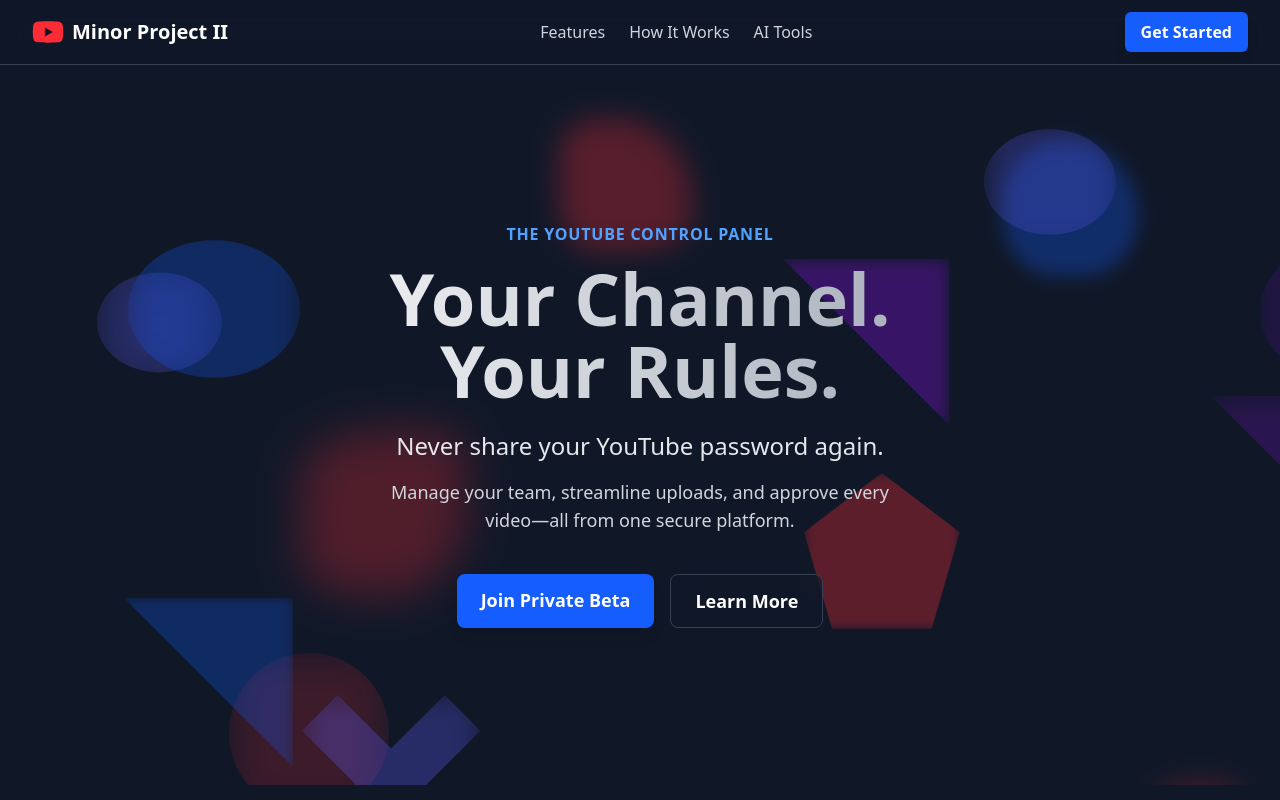
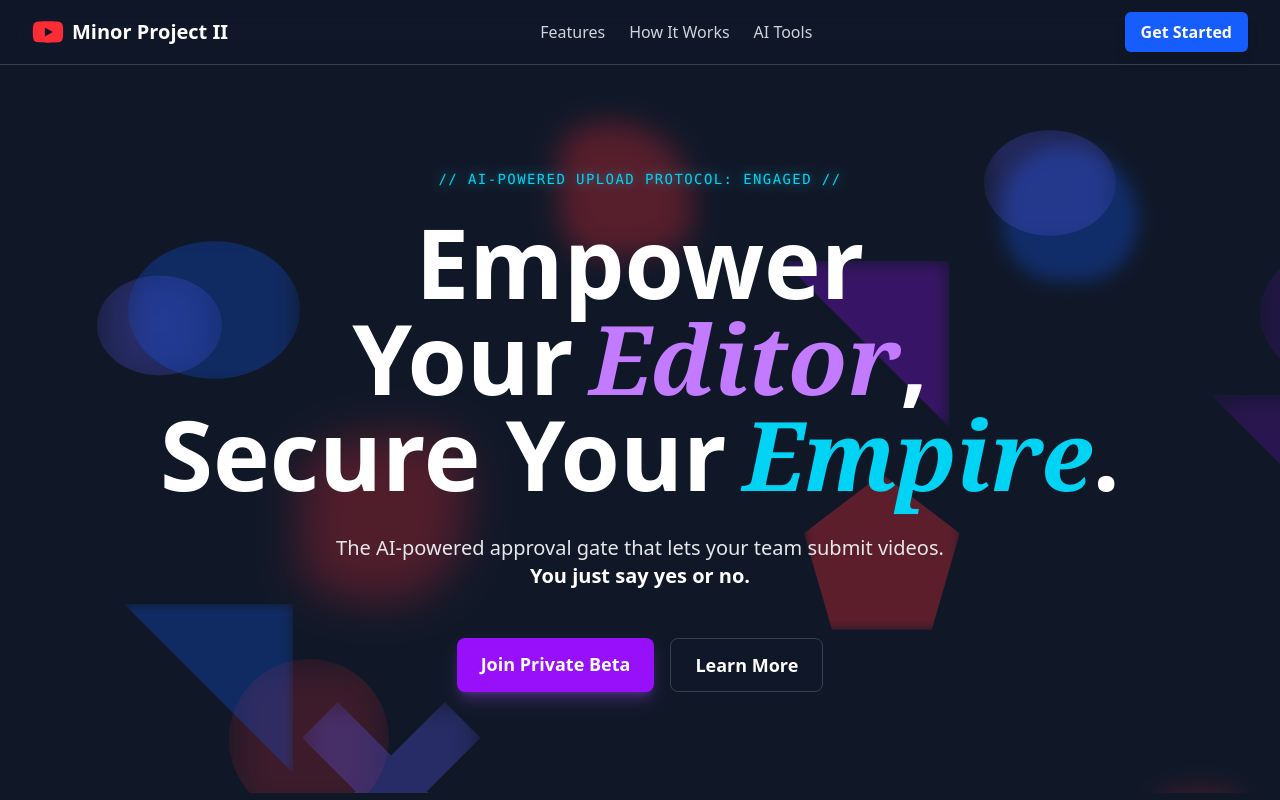
Before and after one commit to Yash-Patel-42/Minor_II, a React (Vite) app in the folder Frontend/: page / in a window 1280 px wide. Shown: the top 800 px of the page. Built offline with nearby package versions, Linux system fonts and the light colour scheme; no server answers.

Commit message:
Update: change the boring tag line from hero.tsx to more catchy and mordern theme.

```diff
--- a/Frontend/src/components/LandingPage/Hero.tsx
+++ b/Frontend/src/components/LandingPage/Hero.tsx
@@ -60,6 +60,7 @@ const Hero: React.FC = () => {
     return Array.from({ length: numShapes }).map((_, i) => generateRandomShape(i));
   }, []);
 
+  //Animate the shapes
   useEffect(() => {
     if (!heroContainerRef.current) return;
     const container = heroContainerRef.current;
@@ -118,37 +119,33 @@ const Hero: React.FC = () => {
       }
     };
   }, []);
-
   return (
     <div
       ref={heroContainerRef}
-      className="relative flex min-h-[90vh] w-full items-center justify-center overflow-hidden bg-gray-900 py-20 md:py-32"
+      className="relative flex min-h-[91vh] w-full items-center justify-center overflow-hidden bg-gray-900 py-5"
     >
       {shapes}{' '}
-      <div className="relative z-30 container mx-auto max-w-4xl px-4 text-center sm:px-6 lg:px-8">
-        <span className="font-semibold tracking-wider text-blue-400 uppercase">
-          The YouTube Control Panel
+      <div className="relative z-30 container mx-auto max-w-5xl px-4 text-center sm:px-6 lg:px-8">
+        <span className="font-mono text-sm tracking-widest text-cyan-400 uppercase shadow-cyan-400/50 [text-shadow:_0_0_8px_var(--tw-shadow-color)]">
+          // AI-POWERED UPLOAD PROTOCOL: ENGAGED //
         </span>
-
-        <h1 className="mt-4 bg-gradient-to-r from-white to-gray-400 bg-clip-text text-5xl font-extrabold text-transparent sm:text-6xl lg:text-7xl">
-          Your Channel.
+        <h1 className="mt-6 text-5xl font-extrabold text-white sm:text-7xl lg:text-8xl">
+          Empower Your
+          <span className="ml-4 font-serif text-purple-400 italic">Editor</span>
+          ,
           <br />
-          Your Rules.
+          Secure Your
+          <span className="ml-4 font-serif text-cyan-400 italic">Empire</span>.
         </h1>
-
-        <p className="mx-auto mt-6 max-w-2xl text-2xl text-gray-200">
-          Never share your YouTube password again.
+        <p className="mx-auto mt-8 max-w-2xl text-xl text-gray-200">
+          The AI-powered approval gate that lets your team submit videos.
+          <br />
+          <span className="font-bold text-white">You just say yes or no.</span>
         </p>
-
-        <p className="mx-auto mt-4 max-w-lg text-lg text-gray-300">
-          Manage your team, streamline uploads, and approve every video—all from one secure
-          platform.
-        </p>
-
-        <div className="mt-10 flex flex-col justify-center gap-4 sm:flex-row">
+        <div className="mt-12 flex flex-col justify-center gap-4 sm:flex-row">
           <a
             href="/register"
-            className="rounded-lg bg-blue-600 px-6 py-3 text-lg font-bold text-white shadow-lg transition-all duration-300 hover:scale-105 hover:bg-blue-700 hover:shadow-blue-500/50"
+            className="rounded-lg bg-purple-600 px-6 py-3 text-lg font-bold text-white shadow-lg shadow-purple-500/30 transition-all duration-300 hover:scale-105 hover:bg-purple-700 hover:shadow-xl hover:shadow-purple-500/50"
           >
             Join Private Beta
           </a>
```
